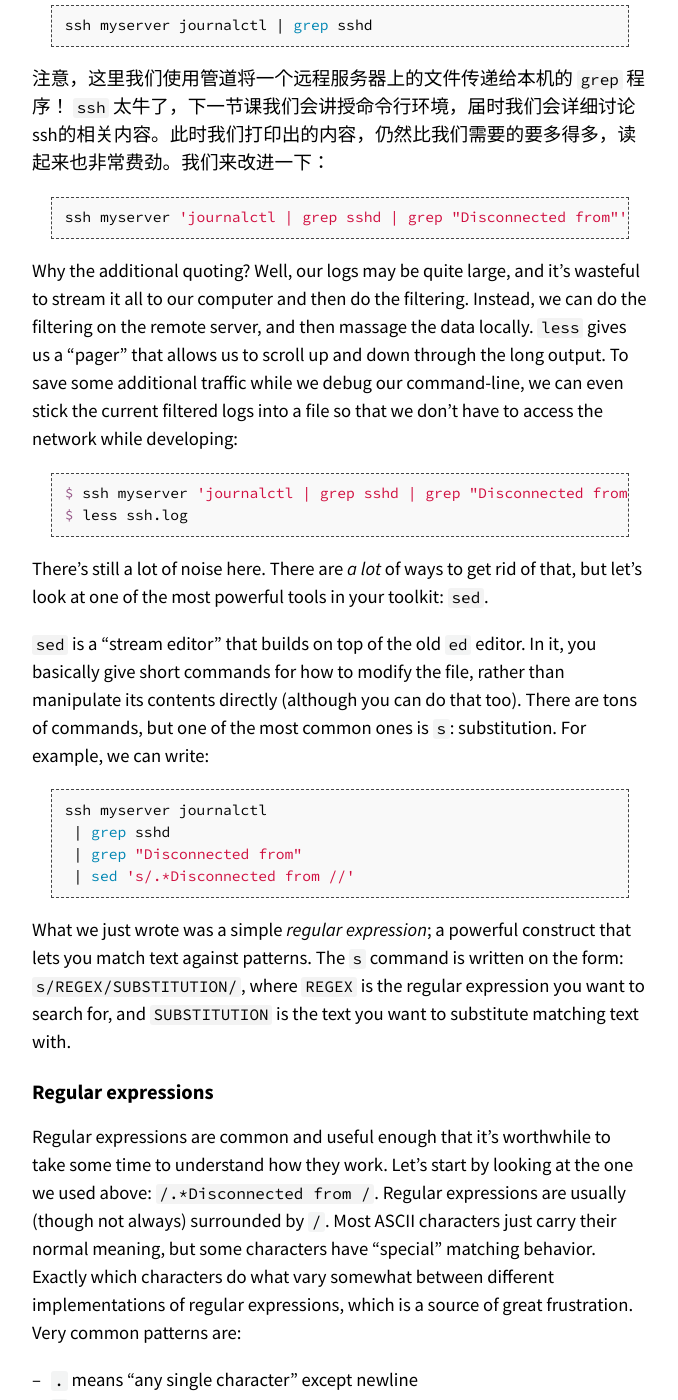
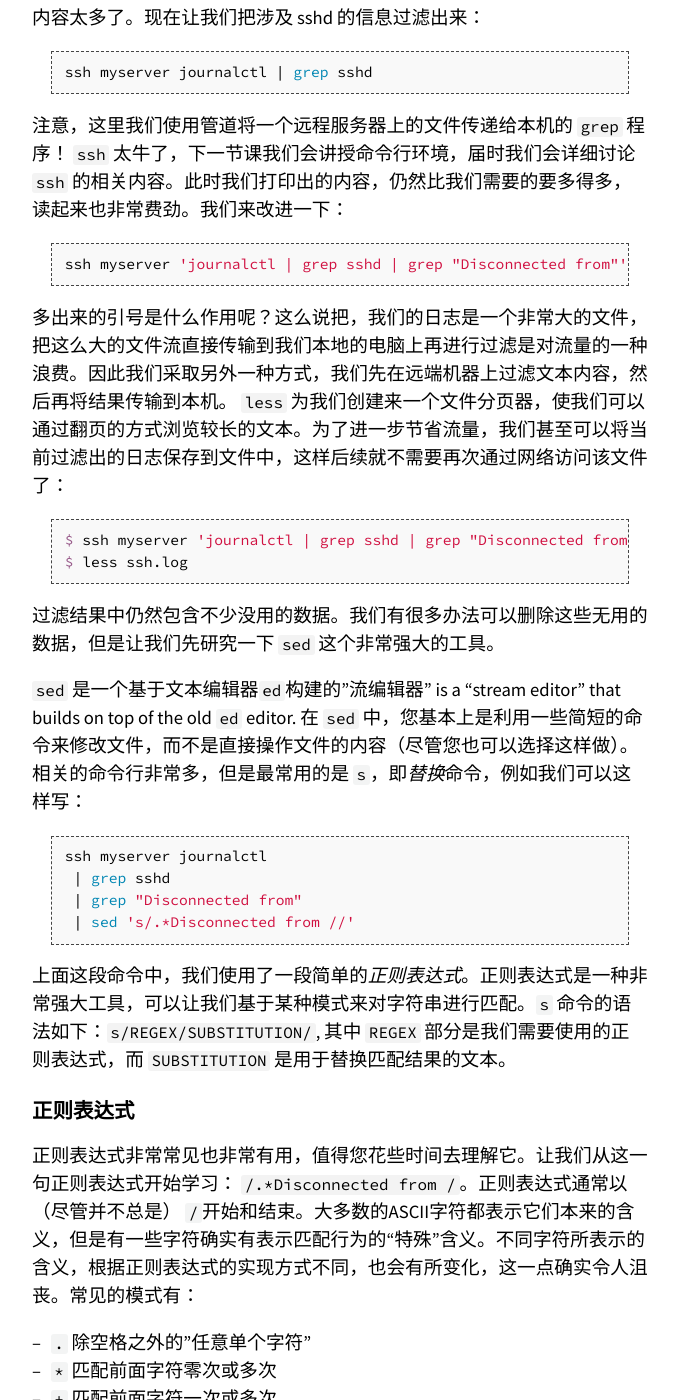
Before and after one commit to missing-semester-cn/missing-semester-cn.github.io, a Jekyll site: the page built from _2020/data-wrangling.md, in a window 1280 px wide and 1400 px high, scrolled down 1089 px. Shown: the whole window, without its empty margins (300-978 px from the left). Built offline with Jekyll 4.4.1, drawn with Linux system fonts in a browser that asks for light colours; some of the changed text lies outside the part shown.

Commit message:
update trans

````diff
--- a/_2020/data-wrangling.md
+++ b/_2020/data-wrangling.md
@@ -17,8 +17,8 @@ video:
 一般来讲，这正是我们这节课所要讲授的主要内容。具体来讲，我们需要不断地对数据进行处理，直到得到我们想要的最终结果。
 
 在之前的课程中，其实我们已经接触到了一些数据整理的基本技术。可以这么说，每当您使用管道运算符的时候，其实就是在进行某种形式的数据整理。
+
 例如这样一条命令 `journalctl | grep -i intel`，它会找到所有包含intel(区分大小写)的系统日志。您可能并不认为是数据整理，但是它确实将某种形式的数据（全部系统日志）转换成了另外一种形式的数据（仅包含intel的日志）。大多数情况下，数据整理需要您能够明确哪些工具可以被用来达成特定数据整理的目的，并且明白如何组合使用这些工具。
-
 
 让我们从头讲起。既然需恶习数据整理，那有两样东西自然是必不可少的：用来整理的数据以及相关的应用场景。日志处理通常是一个比较典型的使用场景，因为我们经常需要在日志中查找某些信息。这种情况下通读日志是不现实的。现在，让我们研究一下系统日志，看看哪些用户曾经尝试过登录我们的服务器：
 
@@ -26,42 +26,30 @@ video:
 ssh myserver journalctl
 ```
 
-内容太多了。现在让我们把涉及sshd的信息过滤出来：
+内容太多了。现在让我们把涉及 sshd 的信息过滤出来：
 
 ```bash
 ssh myserver journalctl | grep sshd
 ```
 
 注意，这里我们使用管道将一个远程服务器上的文件传递给本机的 `grep` 程序！
-`ssh` 太牛了，下一节课我们会讲授命令行环境，届时我们会详细讨论ssh的相关内容。此时我们打印出的内容，仍然比我们需要的要多得多，读起来也非常费劲。我们来改进一下：
+`ssh` 太牛了，下一节课我们会讲授命令行环境，届时我们会详细讨论 `ssh` 的相关内容。此时我们打印出的内容，仍然比我们需要的要多得多，读起来也非常费劲。我们来改进一下：
 
 ```bash
 ssh myserver 'journalctl | grep sshd | grep "Disconnected from"' | less
 ```
 
-Why the additional quoting? Well, our logs may be quite large, and it's
-wasteful to stream it all to our computer and then do the filtering.
-Instead, we can do the filtering on the remote server, and then massage
-the data locally. `less` gives us a "pager" that allows us to scroll up
-and down through the long output. To save some additional traffic while
-we debug our command-line, we can even stick the current filtered logs
-into a file so that we don't have to access the network while
-developing:
+多出来的引号是什么作用呢？这么说把，我们的日志是一个非常大的文件，把这么大的文件流直接传输到我们本地的电脑上再进行过滤是对流量的一种浪费。因此我们采取另外一种方式，我们先在远端机器上过滤文本内容，然后再将结果传输到本机。 `less` 为我们创建来一个文件分页器，使我们可以通过翻页的方式浏览较长的文本。为了进一步节省流量，我们甚至可以将当前过滤出的日志保存到文件中，这样后续就不需要再次通过网络访问该文件了：
+
 
 ```console
 $ ssh myserver 'journalctl | grep sshd | grep "Disconnected from"' > ssh.log
 $ less ssh.log
 ```
 
-There's still a lot of noise here. There are _a lot_ of ways to get rid
-of that, but let's look at one of the most powerful tools in your
-toolkit: `sed`.
+过滤结果中仍然包含不少没用的数据。我们有很多办法可以删除这些无用的数据，但是让我们先研究一下 `sed` 这个非常强大的工具。
 
-`sed` is a "stream editor" that builds on top of the old `ed` editor. In
-it, you basically give short commands for how to modify the file, rather
-than manipulate its contents directly (although you can do that too).
-There are tons of commands, but one of the most common ones is `s`:
-substitution. For example, we can write:
+`sed` 是一个基于文本编辑器`ed`构建的"流编辑器" is a "stream editor" that builds on top of the old `ed` editor. 在 `sed` 中，您基本上是利用一些简短的命令来修改文件，而不是直接操作文件的内容（尽管您也可以选择这样做）。相关的命令行非常多，但是最常用的是 `s`，即*替换*命令，例如我们可以这样写：
 
 ```bash
 ssh myserver journalctl
@@ -70,57 +58,34 @@ ssh myserver journalctl
  | sed 's/.*Disconnected from //'
 ```
 
-What we just wrote was a simple _regular expression_; a powerful
-construct that lets you match text against patterns. The `s` command is
-written on the form: `s/REGEX/SUBSTITUTION/`, where `REGEX` is the
-regular expression you want to search for, and `SUBSTITUTION` is the
-text you want to substitute matching text with.
+上面这段命令中，我们使用了一段简单的*正则表达式*。正则表达式是一种非常强大工具，可以让我们基于某种模式来对字符串进行匹配。`s` 命令的语法如下：`s/REGEX/SUBSTITUTION/`, 其中 `REGEX` 部分是我们需要使用的正则表达式，而 `SUBSTITUTION` 是用于替换匹配结果的文本。
 
-## Regular expressions
+## 正则表达式
 
-Regular expressions are common and useful enough that it's worthwhile to
-take some time to understand how they work. Let's start by looking at
-the one we used above: `/.*Disconnected from /`. Regular expressions are
-usually (though not always) surrounded by `/`. Most ASCII characters
-just carry their normal meaning, but some characters have "special"
-matching behavior. Exactly which characters do what vary somewhat
-between different implementations of regular expressions, which is a
-source of great frustration. Very common patterns are:
+正则表达式非常常见也非常有用，值得您花些时间去理解它。让我们从这一句正则表达式开始学习： `/.*Disconnected from /`。正则表达式通常以（尽管并不总是） `/`开始和结束。大多数的ASCII字符都表示它们本来的含义，但是有一些字符确实有表示匹配行为的“特殊”含义。不同字符所表示的含义，根据正则表达式的实现方式不同，也会有所变化，这一点确实令人沮丧。常见的模式有：
 
- - `.` means "any single character" except newline
- - `*` zero or more of the preceding match
- - `+` one or more of the preceding match
- - `[abc]` any one character of `a`, `b`, and `c`
- - `(RX1|RX2)` either something that matches `RX1` or `RX2`
- - `^` the start of the line
- - `$` the end of the line
+ - `.`  除空格之外的"任意单个字符"
+ - `*` 匹配前面字符零次或多次
+ - `+` 匹配前面字符一次或多次
+ - `[abc]` 匹配 `a`, `b` 和 `c` 中的任意一个
+ - `(RX1|RX2)` 任何能够匹配`RX1` 或 `RX2`的结果
+ - `^` 行首
+ - `$` 行尾
 
-`sed`'s regular expressions are somewhat weird, and will require you to
-put a `\` before most of these to give them their special meaning. Or
-you can pass `-E`.
+`sed` 的正则表达式有些时候是比较奇怪的，它需要你在这些模式前添加`\`才能使其具有特殊含义。或者，您也可以添加`-E`选项来支持这些匹配。
 
-So, looking back at `/.*Disconnected from /`, we see that it matches
-any text that starts with any number of characters, followed by the
-literal string "Disconnected from ". Which is what we wanted. But
-beware, regular expressions are trixy. What if someone tried to log in
-with the username "Disconnected from"? We'd have:
+因此，回过头我们再看`/.*Disconnected from /`，我们会发现这个正则表达式可以匹配任何以若干任意字符开头，并接着包含"Disconnected from "的字符串。这也正式我们所希望的。但是请注意，正则表达式并不容易写对。如果有人将 "Disconnected from" 作为自己的用户名会怎样呢？
 
 ```
 Jan 17 03:13:00 thesquareplanet.com sshd[2631]: Disconnected from invalid user Disconnected from 46.97.239.16 port 55920 [preauth]
 ```
-
-What would we end up with? Well, `*` and `+` are, by default, "greedy".
-They will match as much text as they can. So, in the above, we'd end up
-with just
+我们的正则表达式匹配结果是怎样的呢？`*` 和 `+` 在默认情况下是贪婪模式，也就是说，它们会尽可能多的匹配文本。因此对上述字符串的匹配结果如下：
 
 ```
 46.97.239.16 port 55920 [preauth]
 ```
-
-Which may not be what we wanted. In some regular expression
-implementations, you can just suffix `*` or `+` with a `?` to make them
-non-greedy, but sadly `sed` doesn't support that. We _could_ switch to
-perl's command-line mode though, which _does_ support that construct:
+这可不上我们想要的结果。对于某些正则表达式的实现来说，您可以给 `*` 或 `+` 增加一个`?`后缀使其变成非贪婪模式，但是很可惜`sed` 并不支持该后缀。不过，我们可以切换到
+perl 的命令行模式，该模式支持编写这样的正则表达式：
 
 ```bash
 perl -pe 's/.*?Disconnected from //'
````
